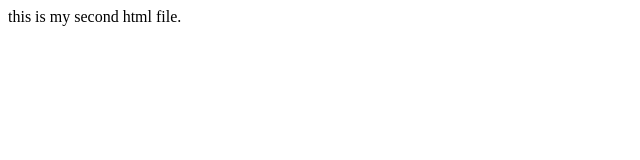
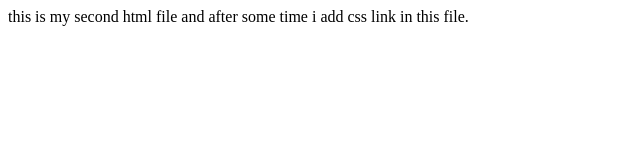
Before and after one commit to pooja-yadav-py/my2ndnewrepo, a plain HTML site: page index2.html in a window 1280 px wide. Shown: the whole page, without its empty margins (0-640 px from the left). Drawn offline with Linux system fonts and the light colour scheme.

Commit message:
my 4h commit

```diff
--- a/index2.html
+++ b/index2.html
@@ -4,7 +4,7 @@
 	<title></title>
 </head>
 <body>
-	this is my second html file.
+	this is my second html file and after some time i add css link in this file.
 
 </body>
 </html>
```
